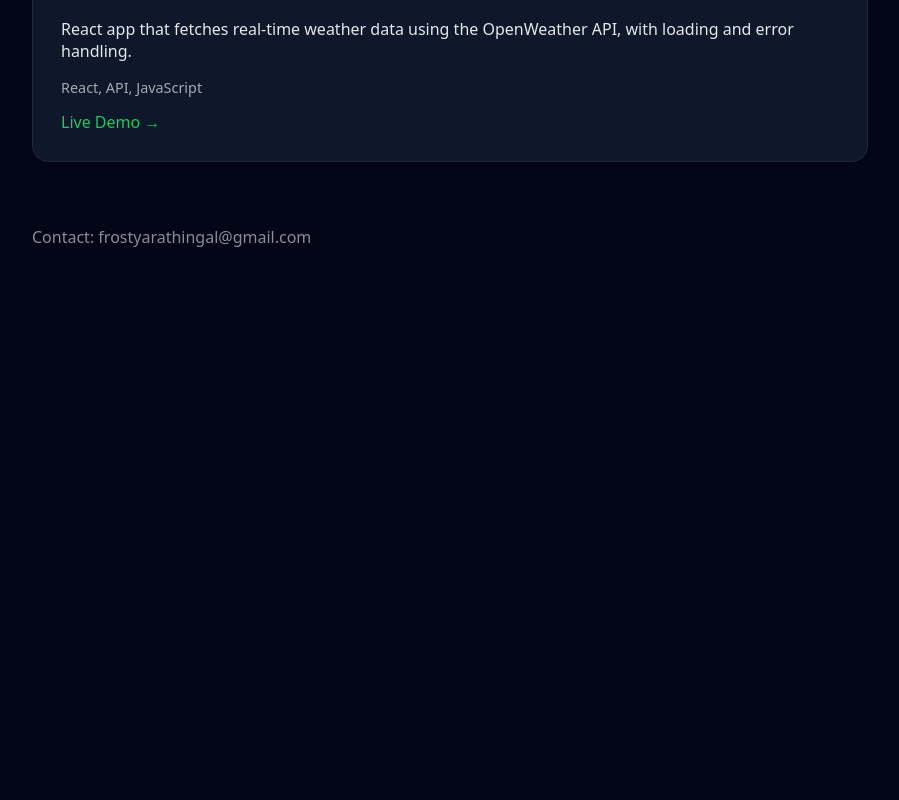
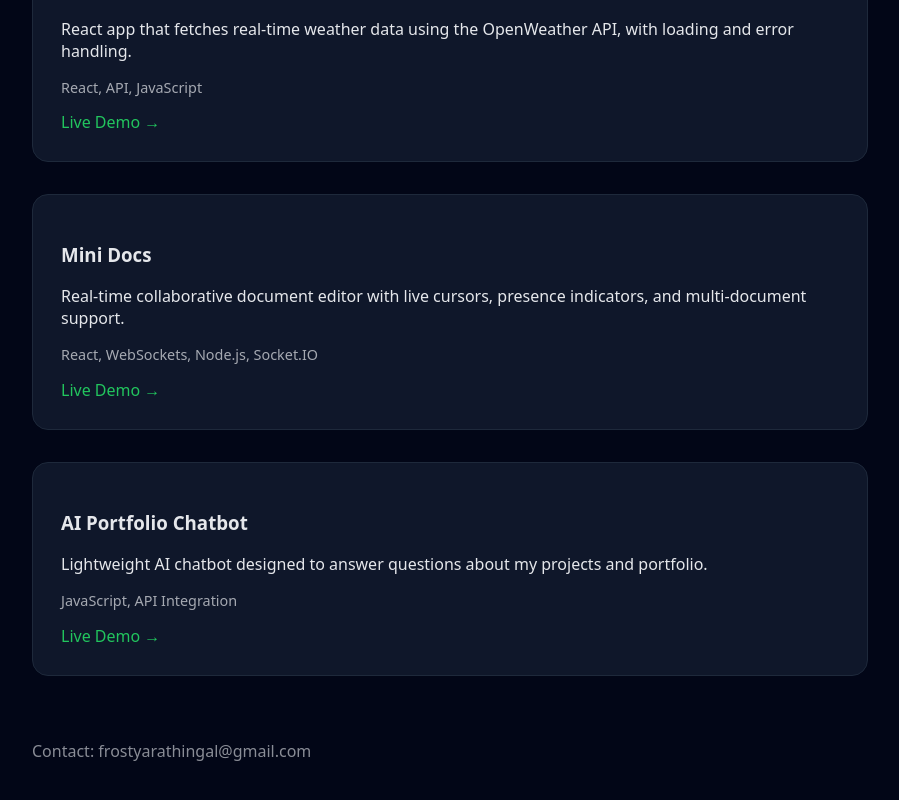
Before and after one commit to Frosty3316/portfolio-site, a React (Vite) app: page / in a window 1280 px wide. Shown: the part 830-1630 px from the top of the page, without its empty margins (190-1089 px from the left). Before the commit the page ends 1126 px from the top, so only its background shows below. Built offline with nearby package versions, Linux system fonts and the light colour scheme.

Commit message:
Add Mini Docs and AI chatbot projects

```diff
--- a/src/App.jsx
+++ b/src/App.jsx
@@ -18,6 +18,18 @@ const projects = [
   desc: "React app that fetches real-time weather data using the OpenWeather API, with loading and error handling.",
   live: "https://Frosty3316.github.io/weather-app/",
   tech: "React, API, JavaScript",
+  },
+  {
+    title: "Mini Docs",
+    desc: "Real-time collaborative document editor with live cursors, presence indicators, and multi-document support.",
+    live: "https://harmonious-klepon-777dcc.netlify.app/",
+    tech: "React, WebSockets, Node.js, Socket.IO",
+  },
+  {
+    title: "AI Portfolio Chatbot",
+    desc: "Lightweight AI chatbot designed to answer questions about my projects and portfolio.",
+    live: "https://frosty3316.github.io/ai-chatbot/",
+    tech: "JavaScript, API Integration",
   },
 ];
 
```
